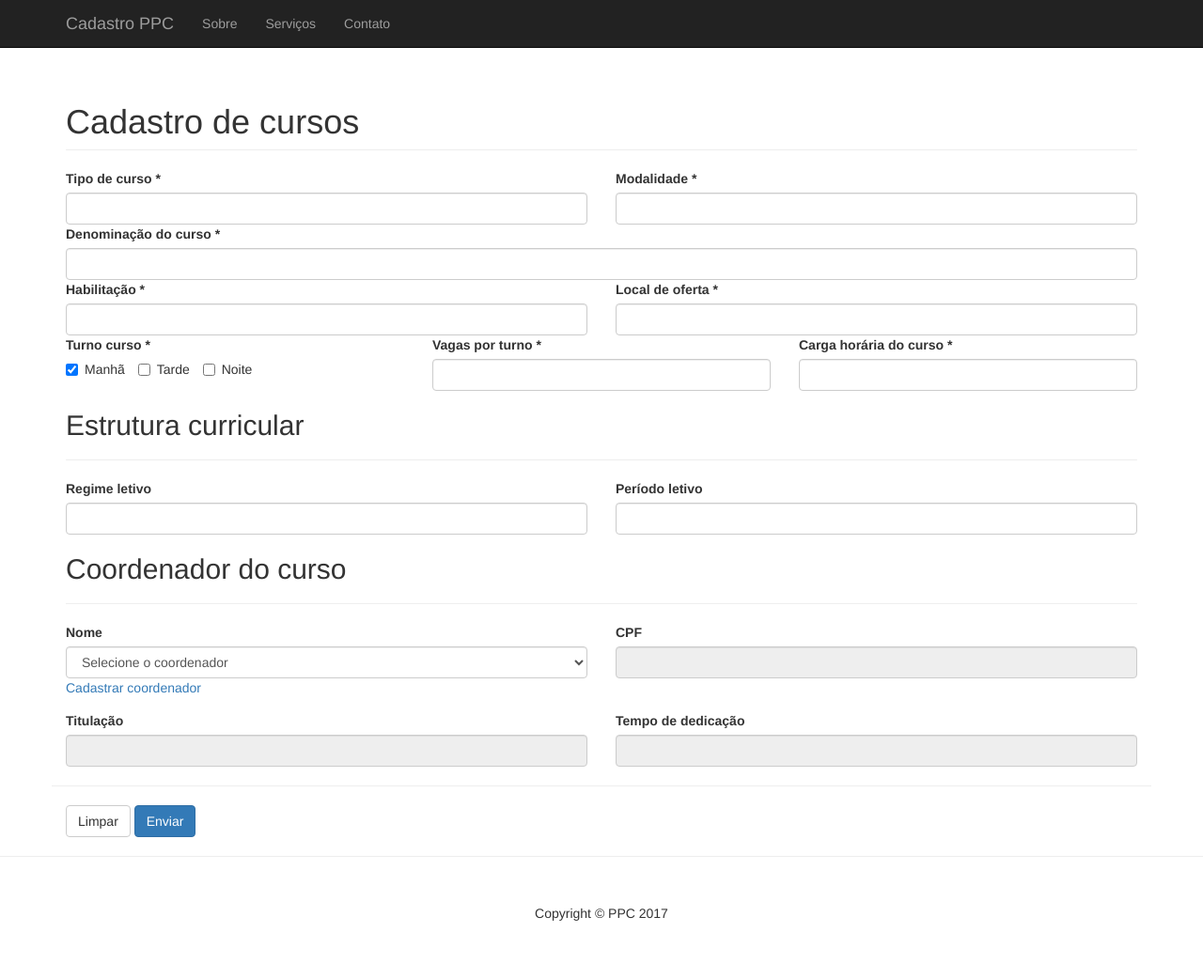
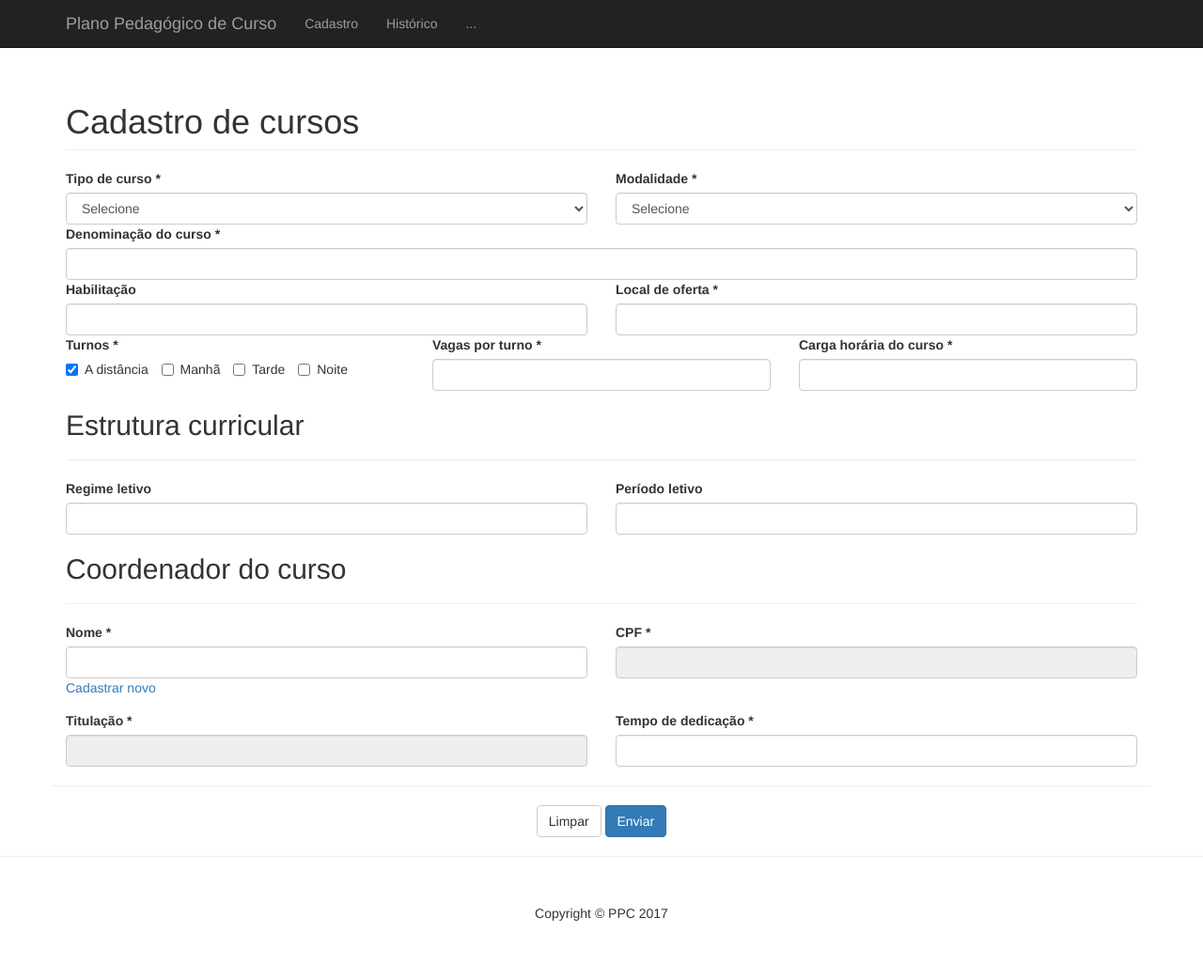
Before and after one commit to projetoiesb/ppc, a PHP site: page /cadastro_curso.php in a window 1280 px wide. Shown: the whole page at 94% size. Run offline with PHP 8.4, Linux system fonts and the light colour scheme.

Commit message:
Modificação nas páginas cadastro de curso e ppc.

```diff
--- a/cadastro_curso.php
+++ b/cadastro_curso.php
@@ -1,3 +1,8 @@
+<!--
+    Projeto Integrador III
+    Cadastro de cursos
+    Autor: Hugo
+-->
 <!DOCTYPE html>
 <html lang="pt-br">
 
@@ -9,7 +14,7 @@
     <meta name="description" content="">
     <meta name="author" content="">
 
-    <title>Cadastro de cursos</title>
+    <title>Cadastro PPC</title>
 
     <!-- Bootstrap Core CSS -->
     <link href="css/bootstrap.min.css" rel="stylesheet">
@@ -39,19 +44,19 @@
                     <span class="icon-bar"></span>
                     <span class="icon-bar"></span>
                 </button>
-                <a class="navbar-brand" href="#">Cadastro PPC</a>
+                <a class="navbar-brand" href="#">Plano Pedagógico de Curso</a>
             </div>
             <!-- Collect the nav links, forms, and other content for toggling -->
             <div class="collapse navbar-collapse" id="bs-example-navbar-collapse-1">
                 <ul class="nav navbar-nav">
                     <li>
-                        <a href="#">Sobre</a>
+                        <a href="#">Cadastro</a>
                     </li>
                     <li>
-                        <a href="#">Serviços</a>
+                        <a href="#">Histórico</a>
                     </li>
                     <li>
-                        <a href="#">Contato</a>
+                        <a href="#">...</a>
                     </li>
                 </ul>
             </div>
@@ -75,11 +80,21 @@
             <div class="row">
                 <div class="col-lg-6">
                     <label for="tipo_curso_txt">Tipo de curso *</label>
-                    <input required type="text" class="form-control" id="tipo_curso_txt" />
+                    <select required class="form-control" id="tipo_curso_txt">
+                        <option>Selecione</option>
+                        <option>Curso Superior Tecnológico</option>
+                        <option>Curso Superior Licenciatura</option>
+                        <option>Curso Superior Bacharelado</option>
+                        <option>Curso Superior Sequencial</option>
+                    </select>
                 </div>
                 <div class="col-lg-6">
                     <label for="modalidade_txt">Modalidade *</label>
-                    <input required type="text" class="form-control" id="modalidade_txt" />
+                    <select required class="form-control" id="modalidade_txt">
+                        <option>Selecione</option>
+                        <option>Presencial</option>
+                        <option>A distância</option>
+                    </select>
                 </div>
             </div>
             <div class="row">
@@ -90,8 +105,8 @@
             </div>
             <div class="row">
                 <div class="col-lg-6">
-                    <label for="habilitacao_curso_txt">Habilitação *</label>
-                    <input required type="text" class="form-control" id="habilitacao_curso_txt" />
+                    <label for="habilitacao_curso_txt">Habilitação</label>
+                    <input type="text" class="form-control" id="habilitacao_curso_txt" />
                 </div>
                 <div class="col-lg-6">
                     <label for="local_curso_txt">Local de oferta *</label>
@@ -100,11 +115,12 @@
             </div>
             <div class="row">
                 <div class="col-lg-4">
-                    <label for="turno_curso">Turno curso *</label>
+                    <label for="turno_curso">Turnos *</label>
                     <br />
-                    <label class="checkbox-inline"><input type="checkbox" value="1" checked="true">Manhã</label>
-                    <label class="checkbox-inline"><input type="checkbox" value="2">Tarde</label>
-                    <label class="checkbox-inline"><input type="checkbox" value="3">Noite</label>
+                    <label class="checkbox-inline"><input type="checkbox" value="1" checked>A distância</label>
+                    <label class="checkbox-inline"><input type="checkbox" value="2">Manhã</label>
+                    <label class="checkbox-inline"><input type="checkbox" value="3">Tarde</label>
+                    <label class="checkbox-inline"><input type="checkbox" value="4">Noite</label>
                 </div>
                 <div class="col-lg-4">
                     <label for="vagas_turno_curso_txt">Vagas por turno *</label>
@@ -143,32 +159,28 @@
 
             <div class="row">
                 <div class="form-group col-lg-6">
-                    <label for="nome_coordenador_slc">Nome</label>
-                    <select class="form-control" id="nome_coordenador_slc">
-                        <option>Selecione o coordenador</option>
-                        <option>Fulano</option>
-                        <option>Ciclano</option>
-                    </select>
-                    <a href="#">Cadastrar coordenador</a>
+                    <label for="nome_coordenador_txt">Nome *</label>
+                    <input type="text" class="form-control" id="nome_coordenador_txt" />
+                    <a href="#">Cadastrar novo</a>
                 </div>
                 <div class="col-lg-6">
-                    <label for="cpf_coordenador_txt">CPF</label>
+                    <label for="cpf_coordenador_txt">CPF *</label>
                     <input disabled="true" type="text" class="form-control" id="cpf_coordenador_txt" />
                 </div>
             </div>
             <div class="row">
                 <div class="col-lg-6">
-                    <label for="titulacao_coordenador_txt">Titulação</label>
+                    <label for="titulacao_coordenador_txt">Titulação *</label>
                     <input disabled="true" type="text" class="form-control" id="titulacao_coordenador_txt" />
                 </div>
                 <div class="col-lg-6">
-                    <label for="tempo_dedicacao_txt">Tempo de dedicação</label>
-                    <input disabled="true" type="text" class="form-control" id="tempo_dedicacao_txt" />
+                    <label for="tempo_dedicacao_txt">Tempo de dedicação *</label>
+                    <input type="text" class="form-control" id="tempo_dedicacao_txt" />
                 </div>
             </div>
             <div class="row">
                 <hr />
-                <div class="col-lg-12">
+                <div class="col-lg-12" style="text-align: center;">
                     <input type="reset" class="btn btn-default" value="Limpar" />
                     <input type="submit" class="btn btn-primary" value="Enviar" />
                 </div>
```
Also changed, not shown: cadastro_ppc.php (+17 -7 lines).
